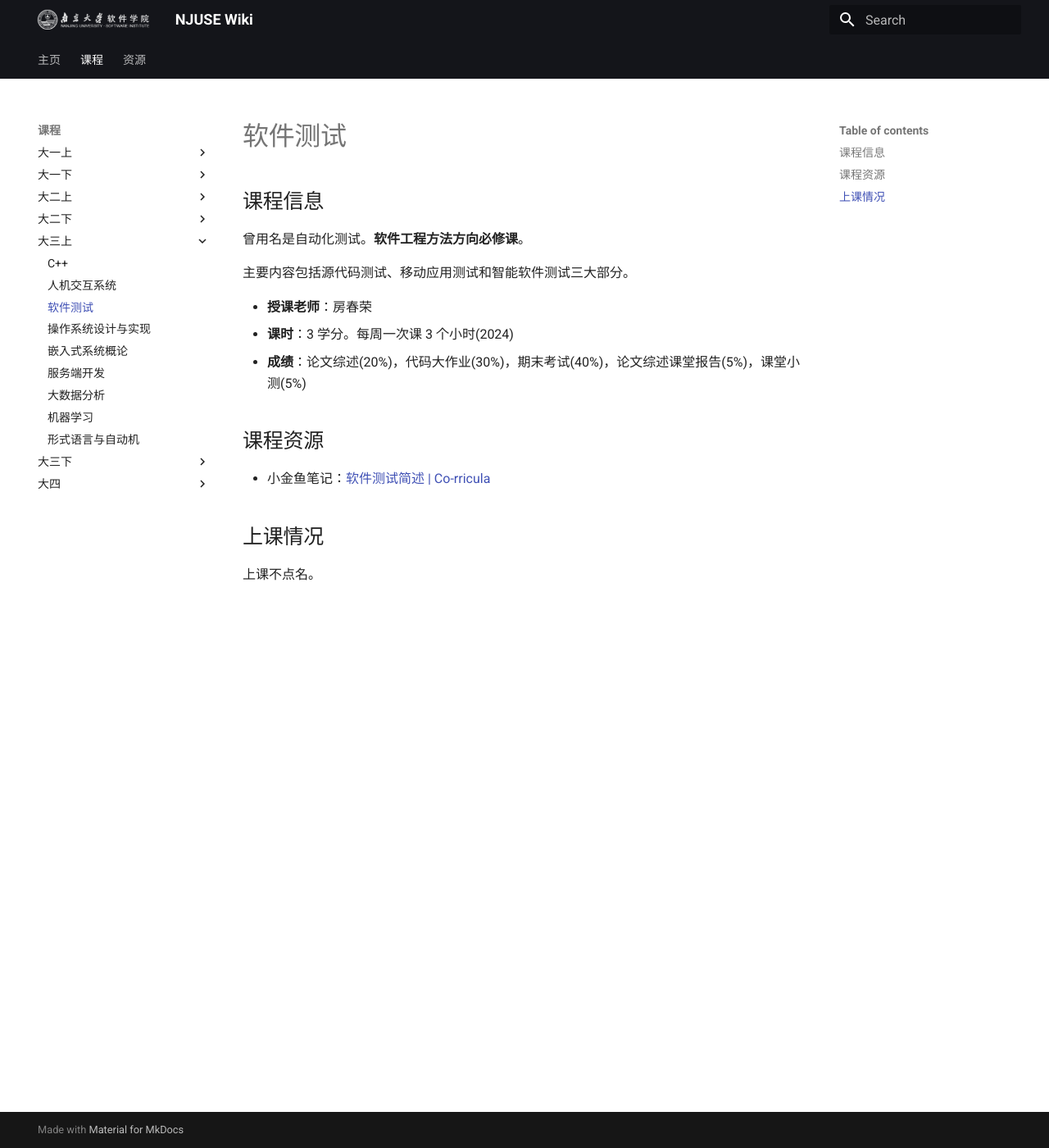
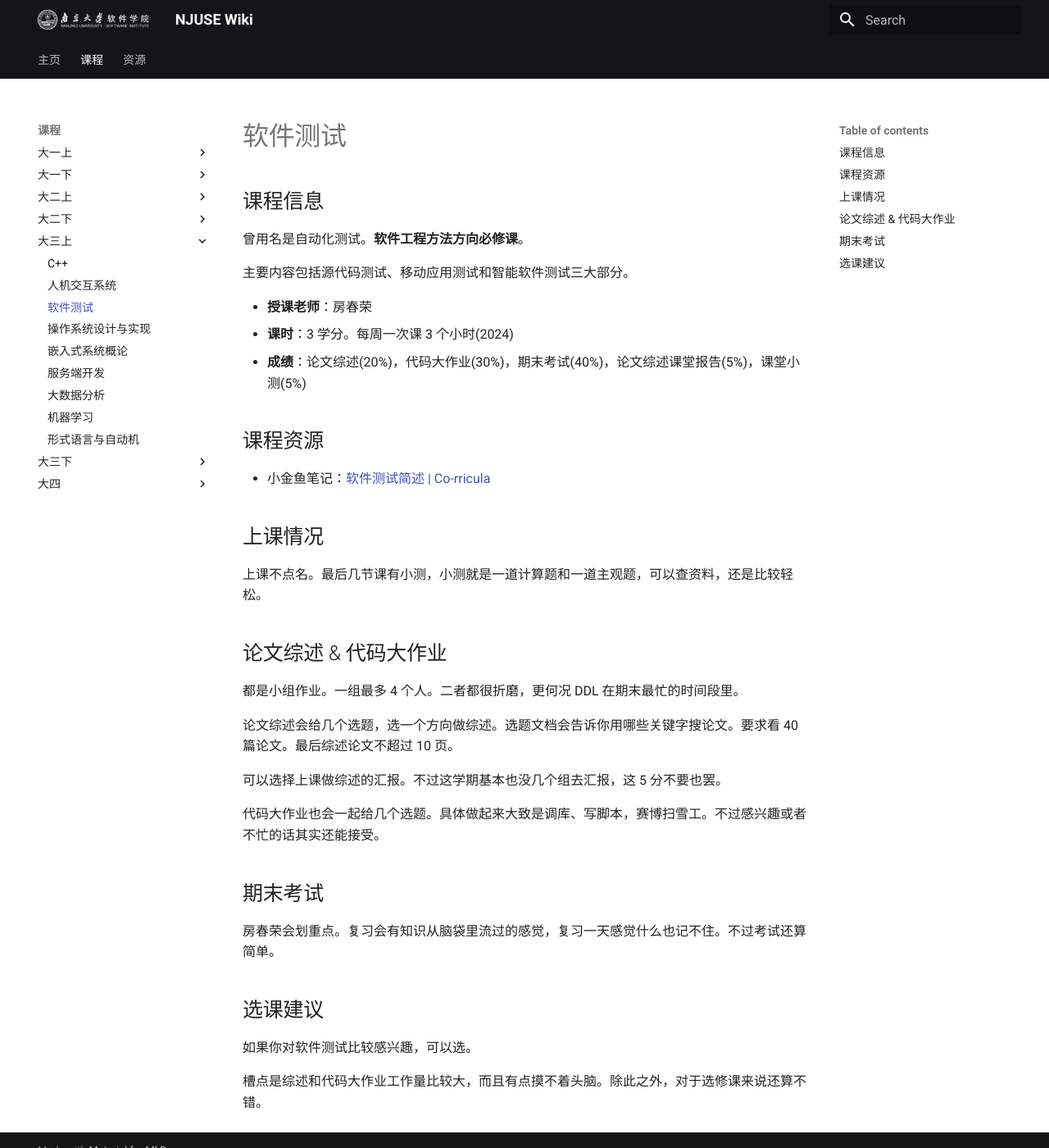
Before and after one commit to huoxj/njuse-wiki, an MkDocs documentation site: the page built from docs/courses/SoftwareTesting.md, in a window 1280 px wide and 1400 px high. Shown: the whole window at 82% size. Built offline with MkDocs 1.6.1 and Material for MkDocs 9.7.7, drawn with Linux system fonts in a browser that asks for light colours.

Commit message:
更新大三上课程

```diff
--- a/docs/courses/SoftwareTesting.md
+++ b/docs/courses/SoftwareTesting.md
@@ -16,4 +16,24 @@
 
 ## 上课情况
 
-上课不点名。
+上课不点名。最后几节课有小测，小测就是一道计算题和一道主观题，可以查资料，还是比较轻松。
+
+## 论文综述 & 代码大作业
+
+都是小组作业。一组最多 4 个人。二者都很折磨，更何况 DDL 在期末最忙的时间段里。
+
+论文综述会给几个选题，选一个方向做综述。选题文档会告诉你用哪些关键字搜论文。要求看 40 篇论文。最后综述论文不超过 10 页。
+
+可以选择上课做综述的汇报。不过这学期基本也没几个组去汇报，这 5 分不要也罢。
+
+代码大作业也会一起给几个选题。具体做起来大致是调库、写脚本，赛博扫雪工。不过感兴趣或者不忙的话其实还能接受。
+
+## 期末考试
+
+房春荣会划重点。复习会有知识从脑袋里流过的感觉，复习一天感觉什么也记不住。不过考试还算简单。
+
+## 选课建议
+
+如果你对软件测试比较感兴趣，可以选。
+
+槽点是综述和代码大作业工作量比较大，而且有点摸不着头脑。除此之外，对于选修课来说还算不错。
```
Also changed, not shown: docs/courses/BigData.md (+43 -0 lines), docs/courses/OSDI.md (+39 -0 lines), docs/courses/ServerDev.md (+3 -3 lines), 1 other file.
